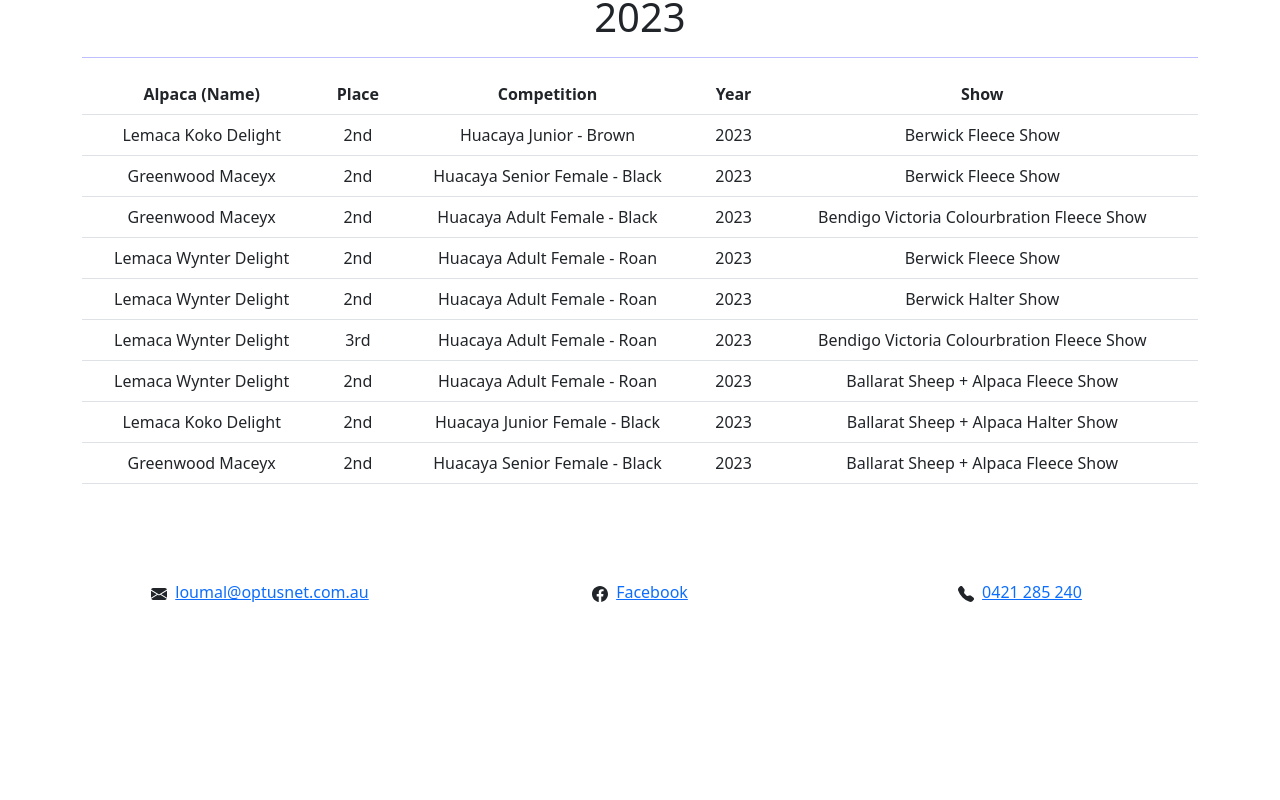
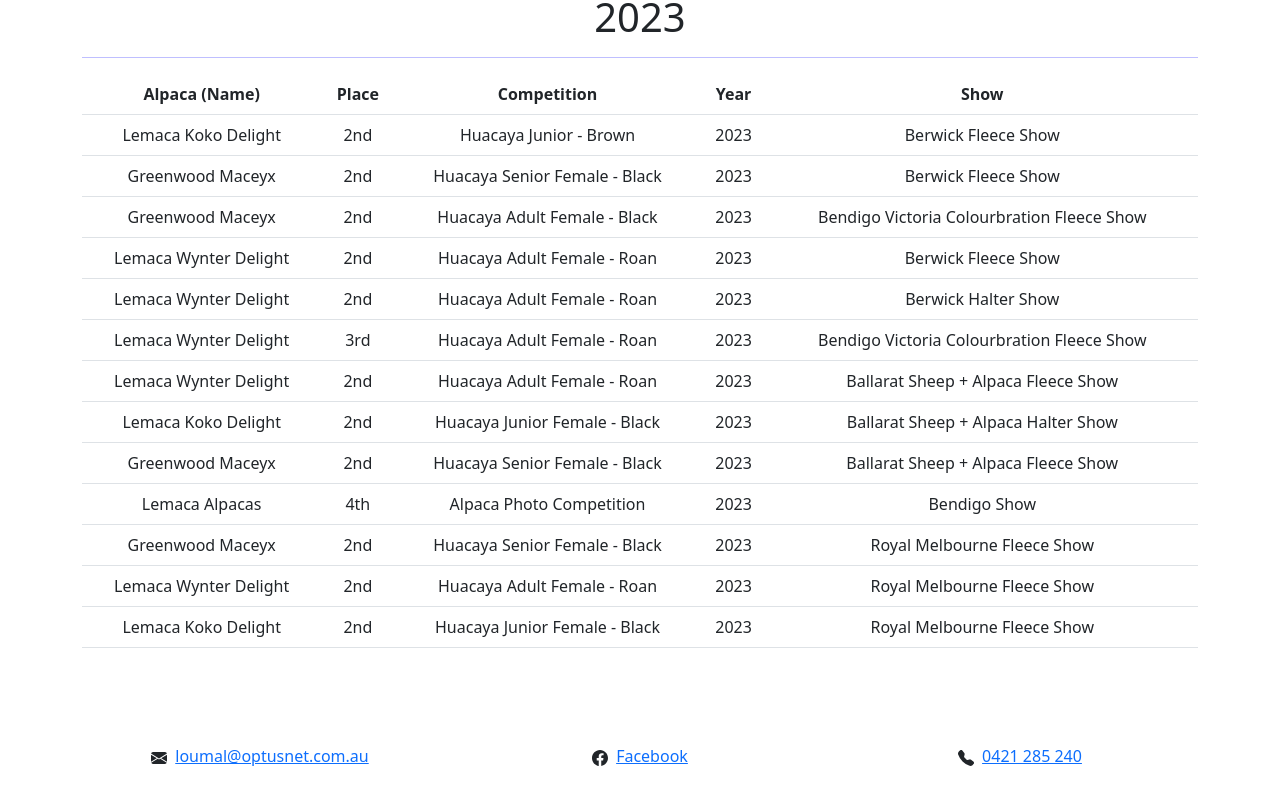
Before and after one commit to DeadPixelz01/lemaca-web, a React (Create React App) app: page /awards in a window 1280 px wide. Shown: the part 2141-2941 px from the top of the page. Before the commit the page ends 2777 px from the top, so only its background shows below. Built offline with nearby package versions, Linux system fonts and the light colour scheme.

Commit message:
added photos and awards

```diff
--- a/src/About.js
+++ b/src/About.js
@@ -4,6 +4,8 @@ import './App.css';
 import image_1 from "./img/Lemaca_5.jpeg";
 import image_2 from "./img/Lemaca_2.jpeg";
 import image_3 from "./img/Lemaca_9.jpeg";
+import image_4 from "./img/alpaca-group.jpeg";
+import image_5 from "./img/alpaca-group2.jpeg";
 
 const About = () => {
   return (
@@ -12,15 +14,19 @@ const About = () => {
             <div className="col">
                 <div className="carousel slide" data-bs-ride="false" id="carousel-1">
                     <div className="carousel-inner">
-                        <div className="carousel-item active"><img className="img-fluid" src={image_1} alt="Slide Image" /></div>
-                        <div className="carousel-item"><img className="img-fluid" src={image_2} alt="Slide Image" /></div>
-                        <div className="carousel-item"><img className="img-fluid" src={image_3} alt="Slide Image" /></div>
+                        <div className="carousel-item active"><img className="img-fluid" src={image_1} alt="Baby Koko" /></div>
+                        <div className="carousel-item"><img className="img-fluid" src={image_2} alt="Alpaca Family" /></div>
+                        <div className="carousel-item"><img className="img-fluid" src={image_3} alt="Wynter and Maceyx" /></div>
+                        <div className="carousel-item"><img className="img-fluid" src={image_4} alt="Leanne and alpaca" /></div>
+                        <div className="carousel-item"><img className="img-fluid" src={image_5} alt="Award winning" /></div>
                     </div>
                     <div><a className="carousel-control-prev" href="#carousel-1" role="button" data-bs-slide="prev"><span className="carousel-control-prev-icon"></span><span className="visually-hidden">Previous</span></a><a className="carousel-control-next" href="#carousel-1" role="button" data-bs-slide="next"><span className="carousel-control-next-icon"></span><span className="visually-hidden">Next</span></a></div>
                     <ol className="carousel-indicators">
                         <li data-bs-target="#carousel-1" data-bs-slide-to="0" className="active"></li>
                         <li data-bs-target="#carousel-1" data-bs-slide-to="1"></li>
                         <li data-bs-target="#carousel-1" data-bs-slide-to="2"></li>
+                        <li data-bs-target="#carousel-1" data-bs-slide-to="3"></li>
+                        <li data-bs-target="#carousel-1" data-bs-slide-to="4"></li>
                     </ol>
                 </div>
             </div>
--- a/src/Awards.js
+++ b/src/Awards.js
@@ -358,6 +358,34 @@ const Awards = () => {
                         <td>2023</td>
                         <td>Ballarat Sheep + Alpaca Fleece Show</td>
                     </tr>
+                    <tr>
+                        <td>Lemaca Alpacas</td>
+                        <td>4th</td>
+                        <td>Alpaca Photo Competition</td>
+                        <td>2023</td>
+                        <td>Bendigo Show</td>
+                    </tr>
+                    <tr>
+                        <td>Greenwood Maceyx</td>
+                        <td>2nd</td>
+                        <td>Huacaya Senior Female - Black</td>
+                        <td>2023</td>
+                        <td>Royal Melbourne Fleece Show</td>
+                    </tr>
+                    <tr>
+                        <td>Lemaca Wynter Delight</td>
+                        <td>2nd</td>
+                        <td>Huacaya Adult Female - Roan</td>
+                        <td>2023</td>
+                        <td>Royal Melbourne Fleece Show</td>
+                    </tr>
+                    <tr>
+                        <td>Lemaca Koko Delight</td>
+                        <td>2nd</td>
+                        <td>Huacaya Junior Female - Black</td>
+                        <td>2023</td>
+                        <td>Royal Melbourne Fleece Show</td>
+                    </tr>
                 </tbody>
             </table>
         </div>
```
Also changed, not shown: src/img/alpaca-group.jpeg (added), src/img/alpaca-group2.jpeg (added).
